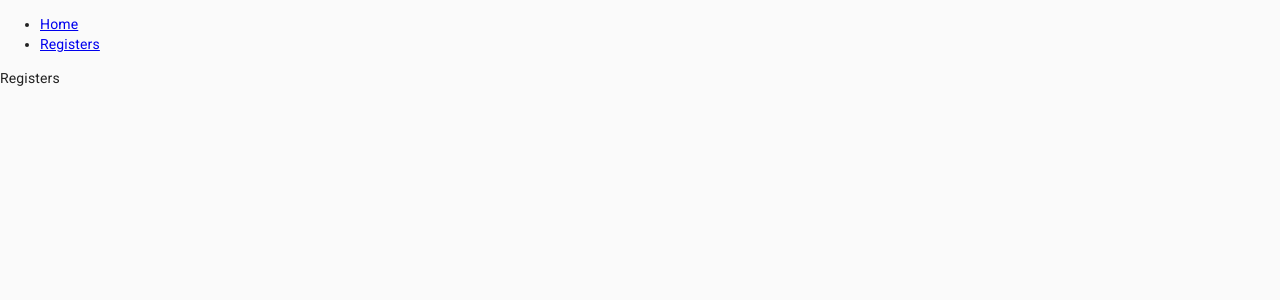
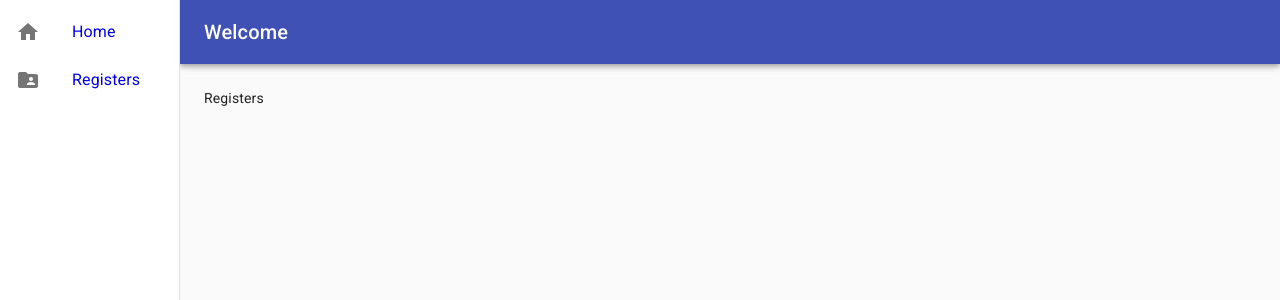
Before and after one commit to pip36/teach-webapp, a React (Create React App) app: page /registers in a window 1280 px wide. Shown: the top 300 px of the page. Built offline with nearby package versions, Linux system fonts and the light colour scheme.

Commit message:
Add navigation bar

```diff
--- a/src/App.js
+++ b/src/App.js
@@ -1,37 +1,50 @@
 import React from "react";
-import { createMuiTheme, ThemeProvider } from "@material-ui/core/styles";
+import {
+  createMuiTheme,
+  ThemeProvider,
+  makeStyles
+} from "@material-ui/core/styles";
 import { CssBaseline, Button } from "@material-ui/core";
-import { Home } from "@material-ui/icons";
-import { BrowserRouter as Router, Switch, Route, Link } from "react-router-dom";
+import { BrowserRouter as Router, Switch, Route } from "react-router-dom";
+import Navigation from "./core/Navigation";
 
-const theme = createMuiTheme({});
+const theme = createMuiTheme({
+  drawerWidth: 180
+});
+
+const useStyles = makeStyles(theme => ({
+  root: {
+    display: "flex"
+  },
+  toolbar: theme.mixins.toolbar,
+  content: {
+    flexGrow: 1,
+    backgroundColor: theme.palette.background.default,
+    padding: theme.spacing(3)
+  }
+}));
 
 function App() {
+  const classes = useStyles();
+
   return (
     <>
       <CssBaseline />
       <Router>
         <ThemeProvider theme={theme}>
-          <div>
-            <nav>
-              <ul>
-                <li>
-                  <Link to="/">Home</Link>
-                </li>
-                <li>
-                  <Link to="/registers">Registers</Link>
-                </li>
-              </ul>
-            </nav>
+          <div className={classes.root}>
+            <Navigation />
+            <main className={classes.content}>
+              <div className={classes.toolbar} />
               <Switch>
                 <Route path="/registers">Registers</Route>
                 <Route path="/">
-                <Home color="primary" fontSize="large" />
                   <Button variant="contained" color="primary">
                     Hello World
                   </Button>
                 </Route>
               </Switch>
+            </main>
           </div>
         </ThemeProvider>
       </Router>
--- /dev/null
+++ b/src/core/Navigation.js
@@ -0,0 +1,69 @@
+import React from "react";
+import {
+  AppBar,
+  Toolbar,
+  Typography,
+  List,
+  Drawer,
+  ListItem,
+  ListItemIcon,
+  ListItemText
+} from "@material-ui/core";
+import { makeStyles } from "@material-ui/core/styles";
+import { Home, FolderShared } from "@material-ui/icons";
+import { Link } from "react-router-dom";
+
+const useStyles = makeStyles(theme => ({
+  appBar: {
+    width: `calc(100% - ${theme.drawerWidth}px)`,
+    marginLeft: theme.drawerWidth
+  },
+  drawer: {
+    width: theme.drawerWidth,
+    flexShrink: 0
+  },
+  drawerPaper: {
+    width: theme.drawerWidth
+  }
+}));
+
+function Navigation() {
+  const classes = useStyles();
+
+  return (
+    <>
+      <AppBar position="fixed" className={classes.appBar}>
+        <Toolbar>
+          <Typography variant="h6" noWrap>
+            Welcome
+          </Typography>
+        </Toolbar>
+      </AppBar>
+      <Drawer
+        variant="permanent"
+        anchor="left"
+        className={classes.drawer}
+        classes={{
+          paper: classes.drawerPaper
+        }}
+      >
+        <List>
+          <ListItem component={Link} to="/">
+            <ListItemIcon>
+              <Home />
+            </ListItemIcon>
+            <ListItemText primary={"Home"} />
+          </ListItem>
+          <ListItem component={Link} to="/registers">
+            <ListItemIcon>
+              <FolderShared />
+            </ListItemIcon>
+            <ListItemText primary={"Registers"} />
+          </ListItem>
+        </List>
+      </Drawer>
+    </>
+  );
+}
+
+export default Navigation;
```
Lines whose indentation alone changed are shown as unchanged.
